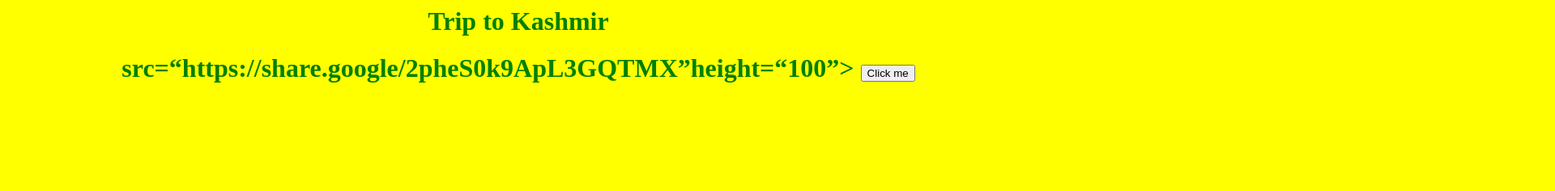
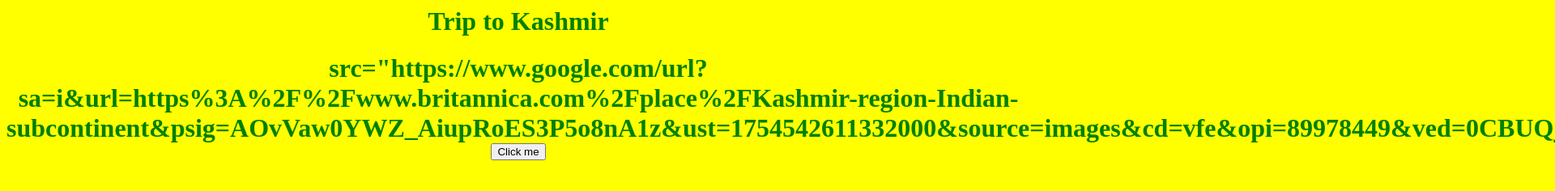
Before and after one commit to malikumar36519-star/First_website-, a plain HTML site: page index.html in a window 1280 px wide. Shown: the top 236 px of the page at 81% size, 1920 px wide, since content can reach past the window. Drawn offline with Linux system fonts and the light colour scheme.

Commit message:
Update index.html

```diff
--- a/index.html
+++ b/index.html
@@ -13,7 +13,7 @@
 </head>
 <body>
 <h1>Trip to Kashmir<h1>
-<img>src=“https://share.google/2pheS0k9ApL3GQTMX”height=“100”>
+<img>src="https://www.google.com/url?sa=i&url=https%3A%2F%2Fwww.britannica.com%2Fplace%2FKashmir-region-Indian-subcontinent&psig=AOvVaw0YWZ_AiupRoES3P5o8nA1z&ust=1754542611332000&source=images&cd=vfe&opi=89978449&ved=0CBUQjRxqFwoTCLjjv9uy9Y4DFQAAAAAdAAAAABAE">
 <button>Click me</button>
 </body>
 </html>
```
